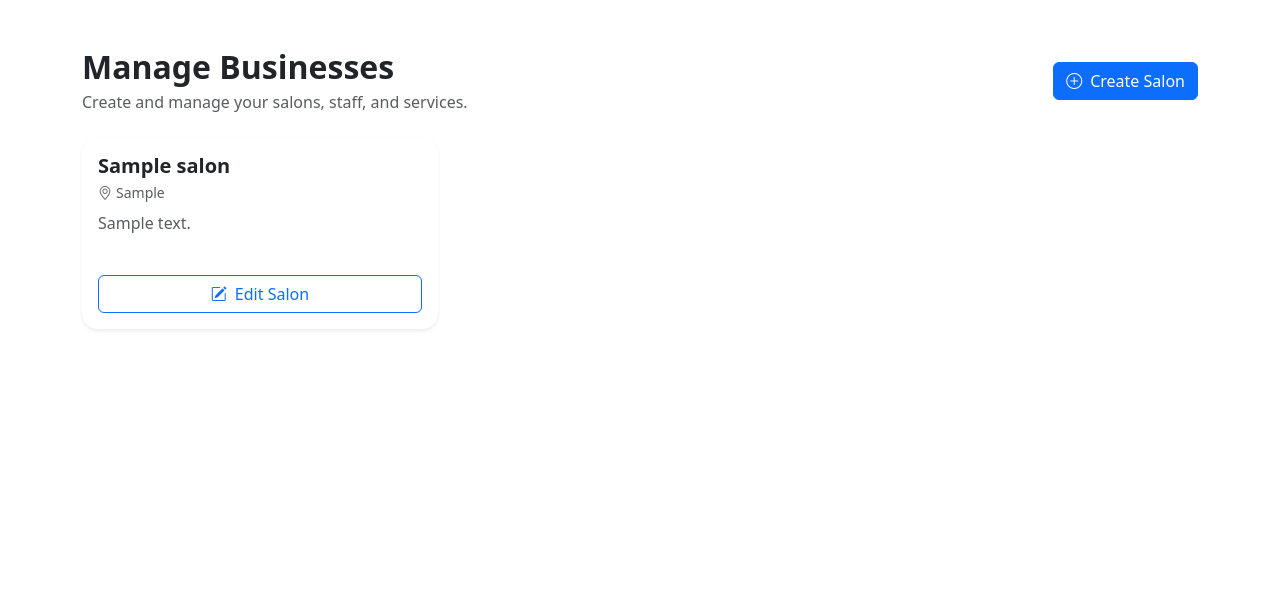
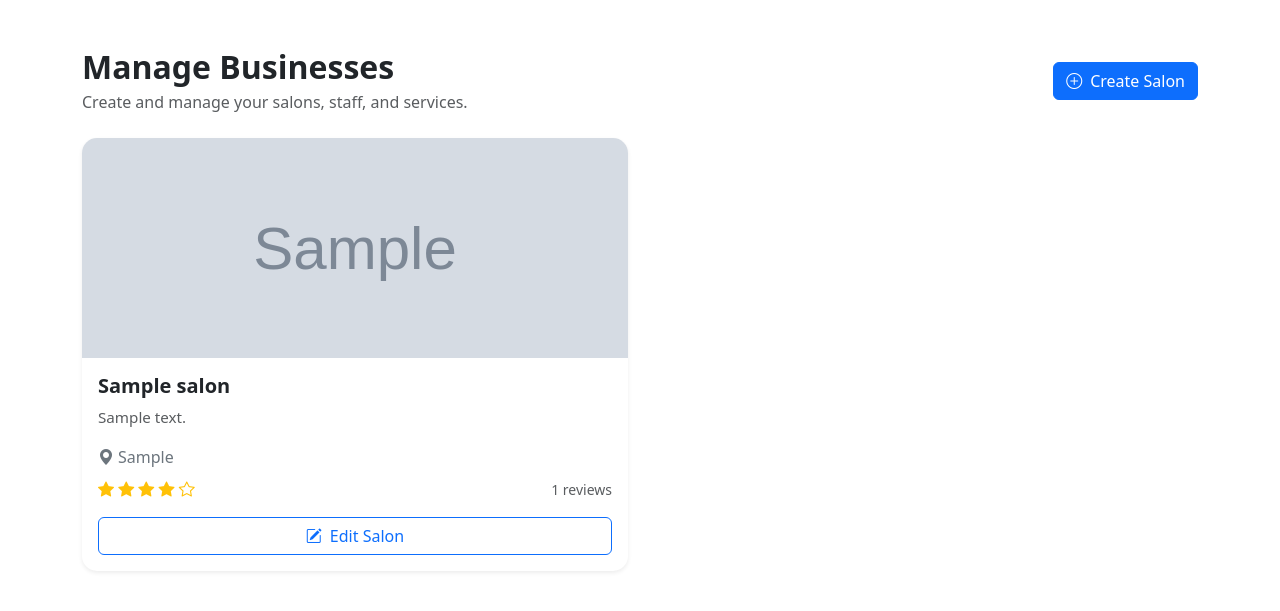
Before and after one commit to varsimashviliLuka/Stylio, a Flask app: template app/templates/manage_businesses/manage_businesses.html in a window 1280 px wide. Shown: the part 56-667 px from the top of the page. Run offline with Flask 3, Linux system fonts and the light colour scheme; the template is opened without the code that fills it: values that come from a table or form of the project are taken from there, others are empty; tables that the repository leaves empty hold one stand-in row (values such as "Sample post"); grey boxes marked "Sample" are stand-in pictures.

Commit message:
if staff is deleted so as photo will be deleted, also changed manage_businesses to show salon card like it's in index

```diff
--- a/app/templates/manage_businesses/manage_businesses.html
+++ b/app/templates/manage_businesses/manage_businesses.html
@@ -1,9 +1,34 @@
 {% extends 'base.html' %}
-{% block title %}Manage Businesses • Stylio{% endblock %}
+
+{% block title %}
+Manage Businesses • Stylio
+{% endblock %}
+
+{% block style %}
+<style>
+  .modern-card {
+    border-radius: 15px;
+    transition: transform 0.3s, box-shadow 0.3s;
+    overflow: hidden;
+  }
+  .modern-card:hover {
+    transform: translateY(-5px);
+    box-shadow: 0 10px 20px rgba(0,0,0,0.15);
+  }
+  .card-title {
+    font-weight: 600;
+    font-size: 1.25rem;
+  }
+  .card-text { font-size: 0.95rem; }
+  .badge { font-size: 0.75rem; text-transform: uppercase; }
+  .salon-img { height: 220px; object-fit: cover; }
+</style>
+{% endblock %}
 
 {% block content %}
 <div class="container my-5">
-  <div class="d-flex justify-content-between align-items-center mb-4">
+
+  <div class="d-flex justify-content-between align-items-center mb-4 flex-wrap gap-3">
     <div>
       <h2 class="fw-bold mb-1">Manage Businesses</h2>
       <p class="text-muted mb-0">Create and manage your salons, staff, and services.</p>
@@ -14,29 +39,104 @@
   </div>
 
   {% if salons|length == 0 %}
-    <div class="alert alert-info">You don’t have any salons yet. Click “Create Salon”.</div>
+    <div class="alert alert-info">
+      You don’t have any salons yet. Click <strong>Create Salon</strong>.
+    </div>
   {% endif %}
 
   <div class="row g-4">
     {% for salon in salons %}
-    <div class="col-md-6 col-lg-4">
-      <div class="card border-0 shadow-sm h-100 rounded-4">
-        <div class="card-body">
-          <h5 class="fw-bold mb-1">{{ salon.name }}</h5>
-          <div class="text-muted small mb-2">
-            <i class="bi bi-geo-alt me-1"></i>{{ salon.location or "No location" }}
+    <div class="col-md-6">
+      <div class="card h-100 shadow-sm border-0 modern-card">
+
+        {# ✅ DB SalonPhoto objects. Relationship ordered so main photo is first. #}
+        {% set photos = salon.photos|default([], true) %}
+        {% set fallback = "https://e-macc.com/wp-content/uploads/2023/03/image-not-available-41955.png" %}
+
+        <div id="carouselOwner{{ salon.id }}" class="carousel slide" data-bs-ride="carousel">
+          <div class="carousel-inner">
+
+            {% if photos|length > 0 %}
+              {% for p in photos %}
+              <div class="carousel-item {% if loop.index0 == 0 %}active{% endif %}">
+                <img
+                  src="{{ url_for('static', filename='uploads/' ~ p.file_path) }}"
+                  class="d-block w-100 salon-img"
+                  alt="{{ salon.name }} photo {{ loop.index }}"
+                >
+              </div>
+              {% endfor %}
+            {% else %}
+              <div class="carousel-item active">
+                <img src="{{ fallback }}" class="d-block w-100 salon-img" alt="No photo">
+              </div>
+            {% endif %}
+
           </div>
-          <p class="text-muted mb-3" style="min-height:48px;">
-            {{ salon.description or "No description yet." }}
+
+          {% if photos|length > 1 %}
+          <button class="carousel-control-prev" type="button" data-bs-target="#carouselOwner{{ salon.id }}" data-bs-slide="prev">
+            <span class="carousel-control-prev-icon" aria-hidden="true"></span>
+            <span class="visually-hidden">Previous</span>
+          </button>
+          <button class="carousel-control-next" type="button" data-bs-target="#carouselOwner{{ salon.id }}" data-bs-slide="next">
+            <span class="carousel-control-next-icon" aria-hidden="true"></span>
+            <span class="visually-hidden">Next</span>
+          </button>
+          {% endif %}
+        </div>
+
+        <div class="card-body d-flex flex-column">
+          <h5 class="card-title">{{ salon.name }}</h5>
+
+          <p class="card-text text-muted">
+            {{ salon.description|default("", true) }}
           </p>
 
-          <a class="btn btn-outline-primary w-100" href="{{ url_for('owner.edit_salon', salon_id=salon.id) }}">
+          <p class="text-secondary mb-2">
+            <i class="bi bi-geo-alt-fill me-1"></i>{{ salon.location|default("", true) }}
+          </p>
+
+          {# tags (optional) #}
+          {% set tags = salon.tags|default([], true) %}
+          {% if tags|length > 0 %}
+          <div class="mb-2">
+            {% for tag in tags %}
+              <span class="badge bg-primary me-1">{{ tag }}</span>
+            {% endfor %}
+          </div>
+          {% endif %}
+
+          {# reviews #}
+          <div class="d-flex justify-content-between align-items-center mb-3">
+            {% set avg = salon.average_review|default(0, true) %}
+            {% set count = salon.review_count|default(0, true) %}
+
+            {% if avg|float == 0 %}
+              <span class="text-muted fst-italic">Not reviewed yet</span>
+            {% else %}
+              <span class="text-warning">
+                {% for i in range(avg|int) %}
+                  <i class="bi bi-star-fill"></i>
+                {% endfor %}
+                {% for i in range(5 - (avg|int)) %}
+                  <i class="bi bi-star"></i>
+                {% endfor %}
+              </span>
+              <small class="text-muted">{{ count }} reviews</small>
+            {% endif %}
+          </div>
+
+          {# ✅ owner action #}
+          <a href="{{ url_for('owner.edit_salon', salon_id=salon.id) }}" class="btn btn-outline-primary mt-auto">
             <i class="bi bi-pencil-square me-2"></i>Edit Salon
           </a>
         </div>
+
       </div>
     </div>
     {% endfor %}
   </div>
+
 </div>
 {% endblock %}
```
Also changed, not shown: app/owner/routes.py (+13 -0 lines).
